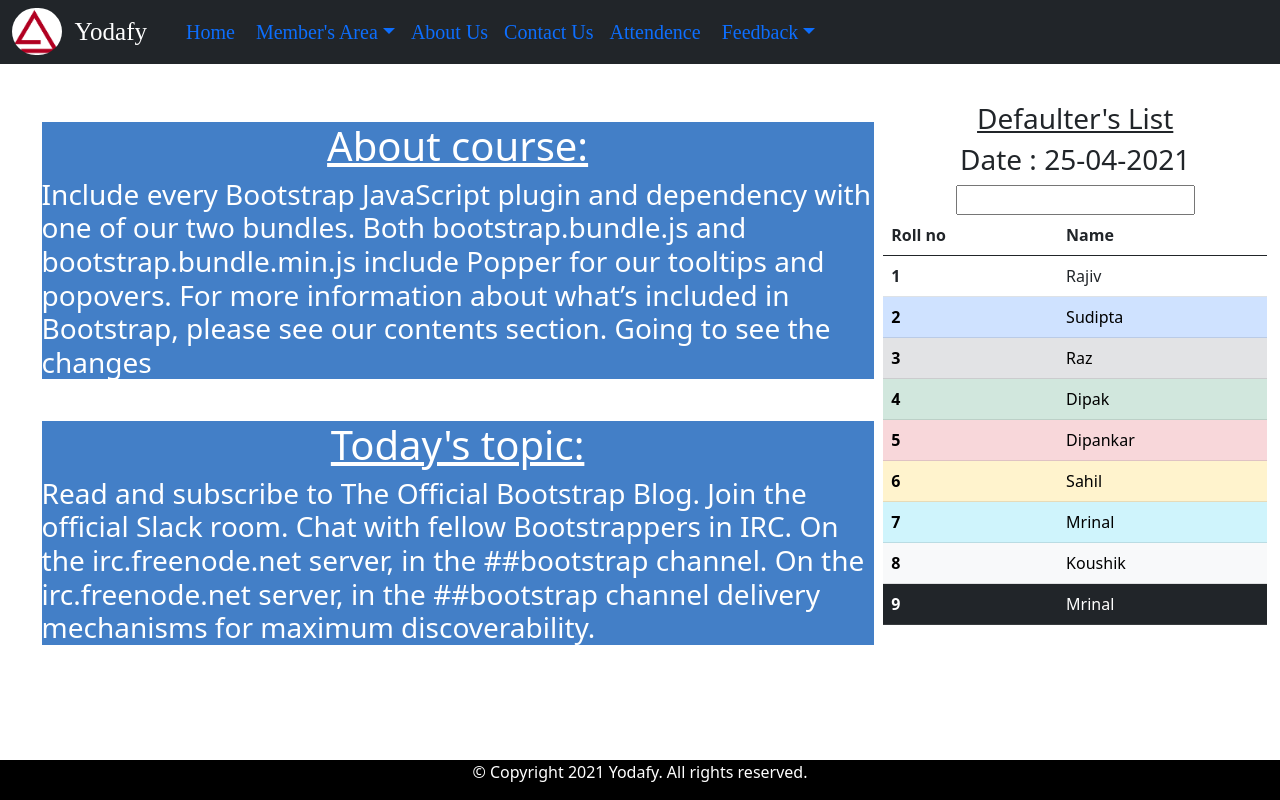
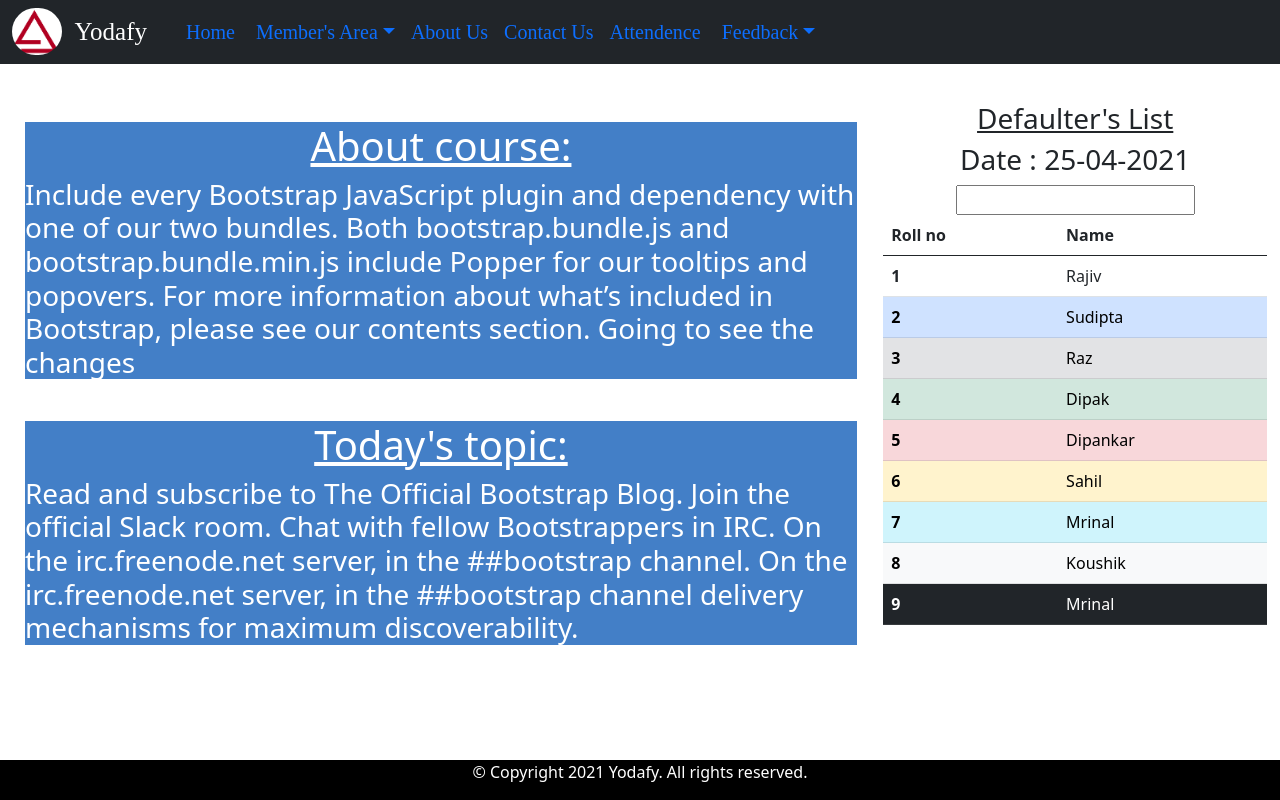
Before and after one commit to dipak125/class_attendence, a React (Create React App) app: page / in a window 1280 px wide. Built offline with nearby package versions, Linux system fonts and the light colour scheme.

Commit message:
layout arranged

```diff
--- a/src/App.css
+++ b/src/App.css
@@ -59,7 +59,7 @@ button{
   height:50%;
   float:top;
   margin-top:7%;
-  margin-left:5%;
+  margin-left:3%;
   color:white;
   background-color:rgb(67,127,199);
 }
@@ -67,7 +67,7 @@ button{
   width:100%;
   height:50%;
   float:top;
-  margin-left:5%;
+  margin-left:3%;
   margin-top:5%;
   background-color:rgb(67,127,199);
   color:white;
```
